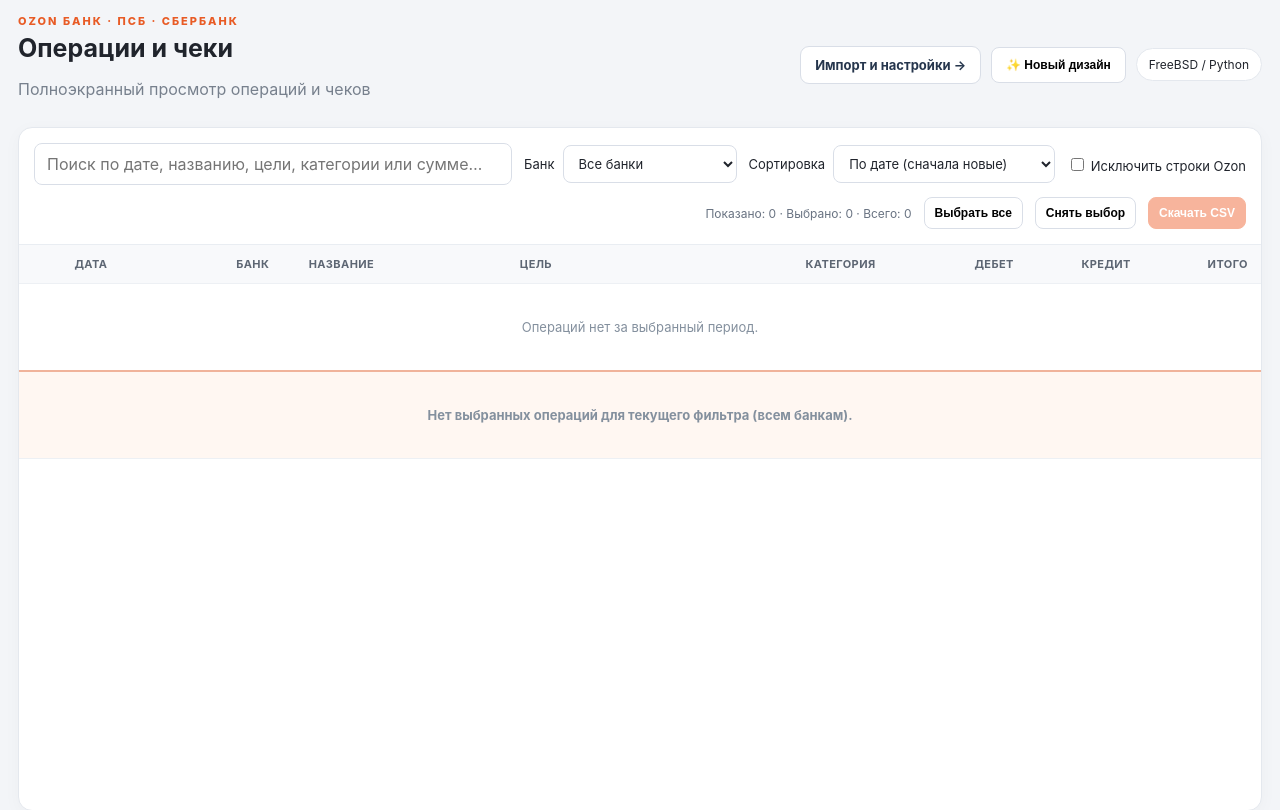
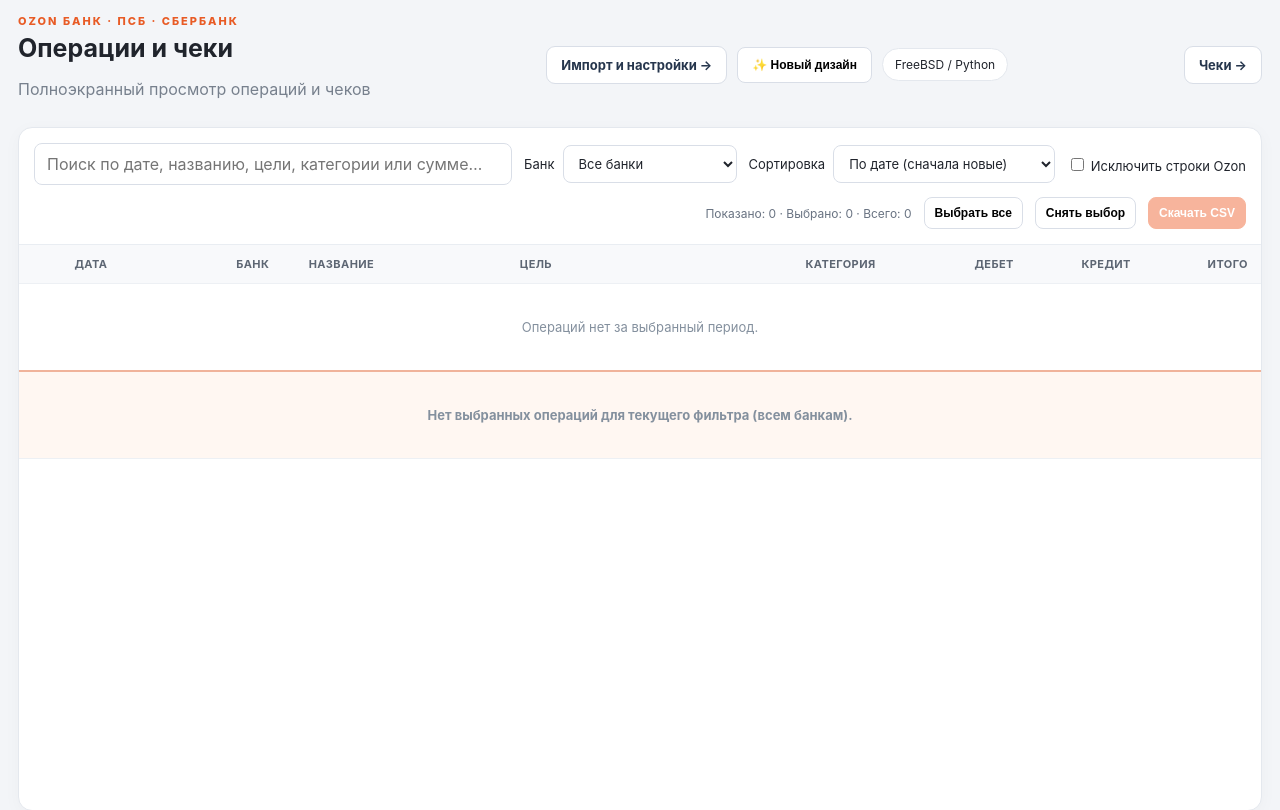
Before and after one commit to definitly486/ozon-export-python, a Flask app: page / in a window 1280 px wide. Shown: the top 810 px of the page. Run offline with Flask 3, Linux system fonts and the light colour scheme; data that the repository does not hold is empty.

Commit message:
Add navigation link to separate receipts tab

```diff
--- a/templates/index.html
+++ b/templates/index.html
@@ -2,11 +2,11 @@
 <html lang="ru">
 <head>
   <meta charset="utf-8"><meta name="viewport" content="width=device-width, initial-scale=1">
-  <title>Ozon Bill — выписка</title><link rel="stylesheet" href="/static/style.css?v=20261112-2">
+  <title>Ozon Bill — выписка</title><link rel="stylesheet" href="/static/style.css?v=20261113-1">
 </head>
 <body class="{{ 'page-settings' if page == 'settings' else 'page-operations' }}">
   <main class="container">
-    <header><div><div class="eyebrow">OZON БАНК · ПСБ · СБЕРБАНК</div><h1>{{ 'Импорт и настройки' if page == 'settings' else 'Операции и чеки' }}</h1><p class="muted">{{ 'Подключение банков и управление резервными копиями' if page == 'settings' else 'Полноэкранный просмотр операций и чеков' }}</p></div><div class="header-tools"><a class="page-link" href="{{ url_for('index') if page == 'settings' else url_for('settings') }}">{{ '← К операциям' if page == 'settings' else 'Импорт и настройки →' }}</a><button id="designToggle" class="design-toggle" type="button" aria-pressed="false">✨ Новый дизайн</button><span class="pill">FreeBSD / Python</span></div></header>
+    <header><div><div class="eyebrow">OZON БАНК · ПСБ · СБЕРБАНК</div><h1>{{ 'Импорт и настройки' if page == 'settings' else 'Операции и чеки' }}</h1><p class="muted">{{ 'Подключение банков и управление резервными копиями' if page == 'settings' else 'Полноэкранный просмотр операций и чеков' }}</p></div><div class="header-tools"><a class="page-link" href="{{ url_for('index') if page == 'settings' else url_for('settings') }}">{{ '← К операциям' if page == 'settings' else 'Импорт и настройки →' }}</a><button id="designToggle" class="design-toggle" type="button" aria-pressed="false">✨ Новый дизайн</button><span class="pill">FreeBSD / Python</span></div><a class="page-link" href="/receipts">Чеки →</a></header>
     <section class="panel controls">
       <div class="actions"><button id="connect" class="primary">Открыть Ozon Банк в Firefox</button><button id="connectPsb" type="button">Открыть ПСБ Банк в Firefox</button><span id="status" class="muted">Используется обычный Firefox, без Selenium</span></div>
       <div class="dates date-controls">
```
